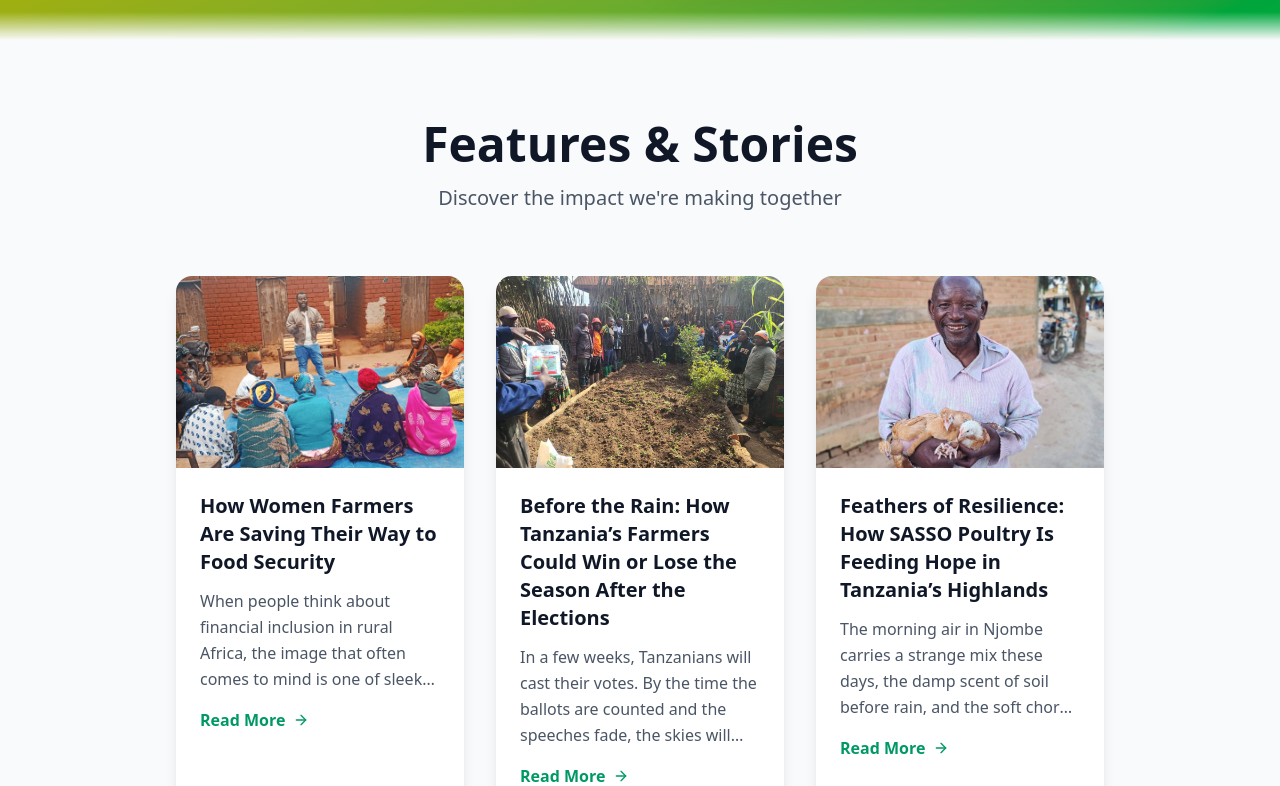
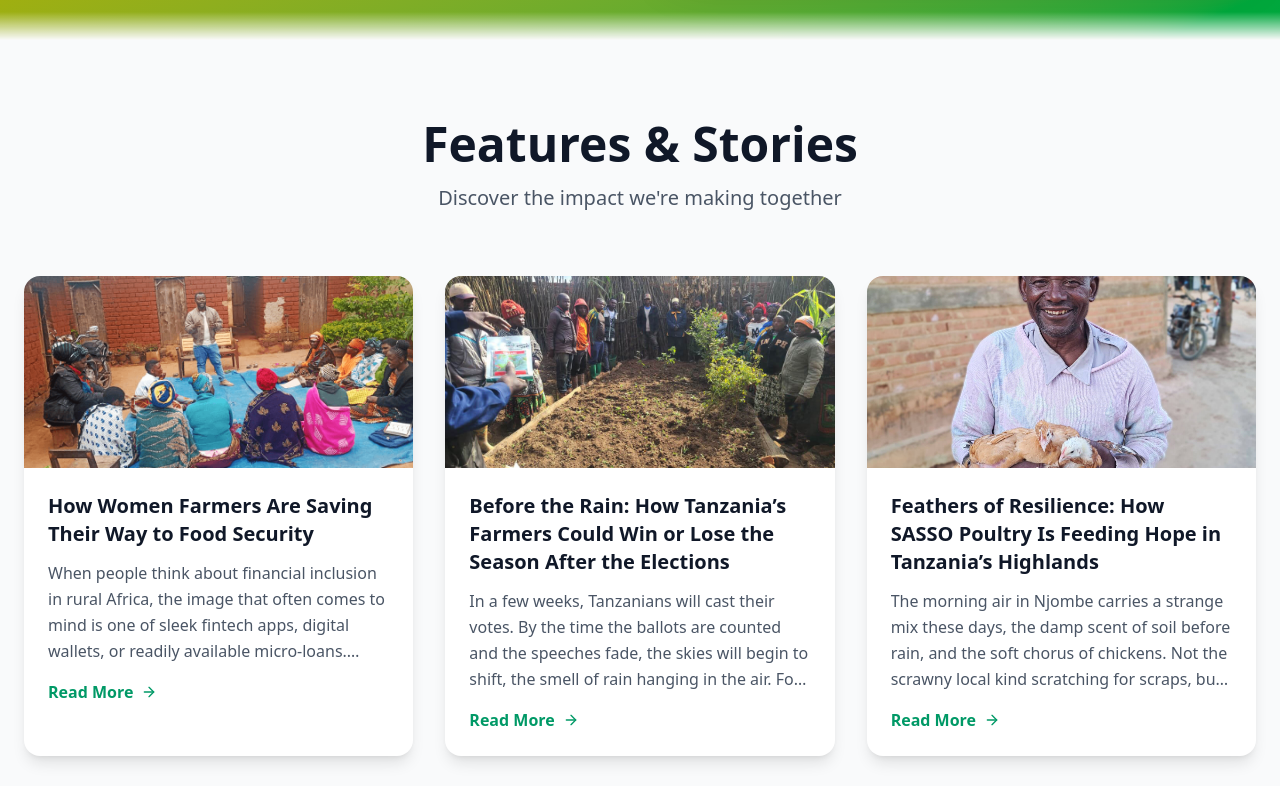
Before and after one commit to Mhando-Z/HervegWeb, a Next.js app: page / in a window 1280 px wide. Shown: the part 3180-3966 px from the top of the page. Built offline with nearby package versions, Linux system fonts and the light colour scheme; a web font is replaced by a local one.

Commit message:
Phase One

```diff
--- a/src/components/HomePage.jsx
+++ b/src/components/HomePage.jsx
@@ -360,7 +360,7 @@ const HomePage = () => {
 
       {/* Features & Stories */}
       <section className="py-20 bg-gray-50">
-        <div className="container mx-auto px-6">
+        <div className="xl:container mx-auto px-6">
           <motion.div
             initial={{ opacity: 0, y: 30 }}
             whileInView={{ opacity: 1, y: 0 }}
```
